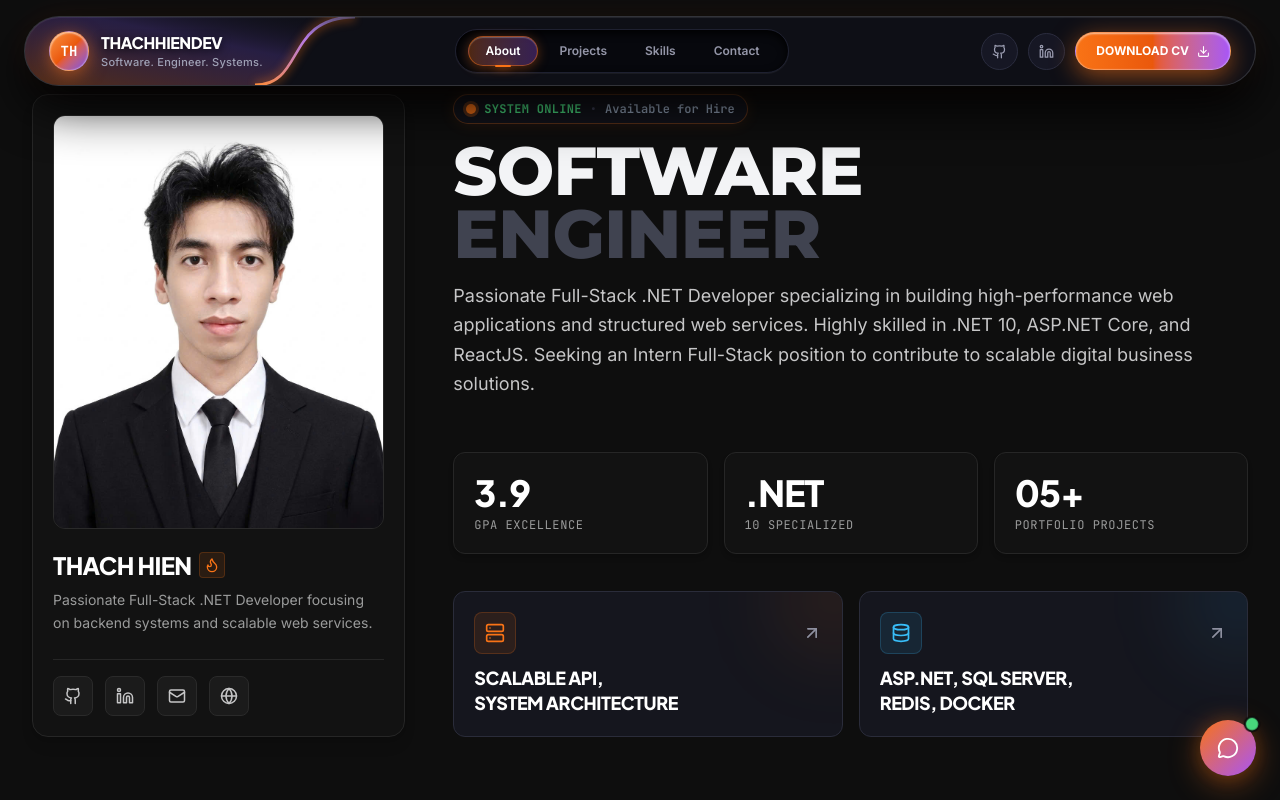
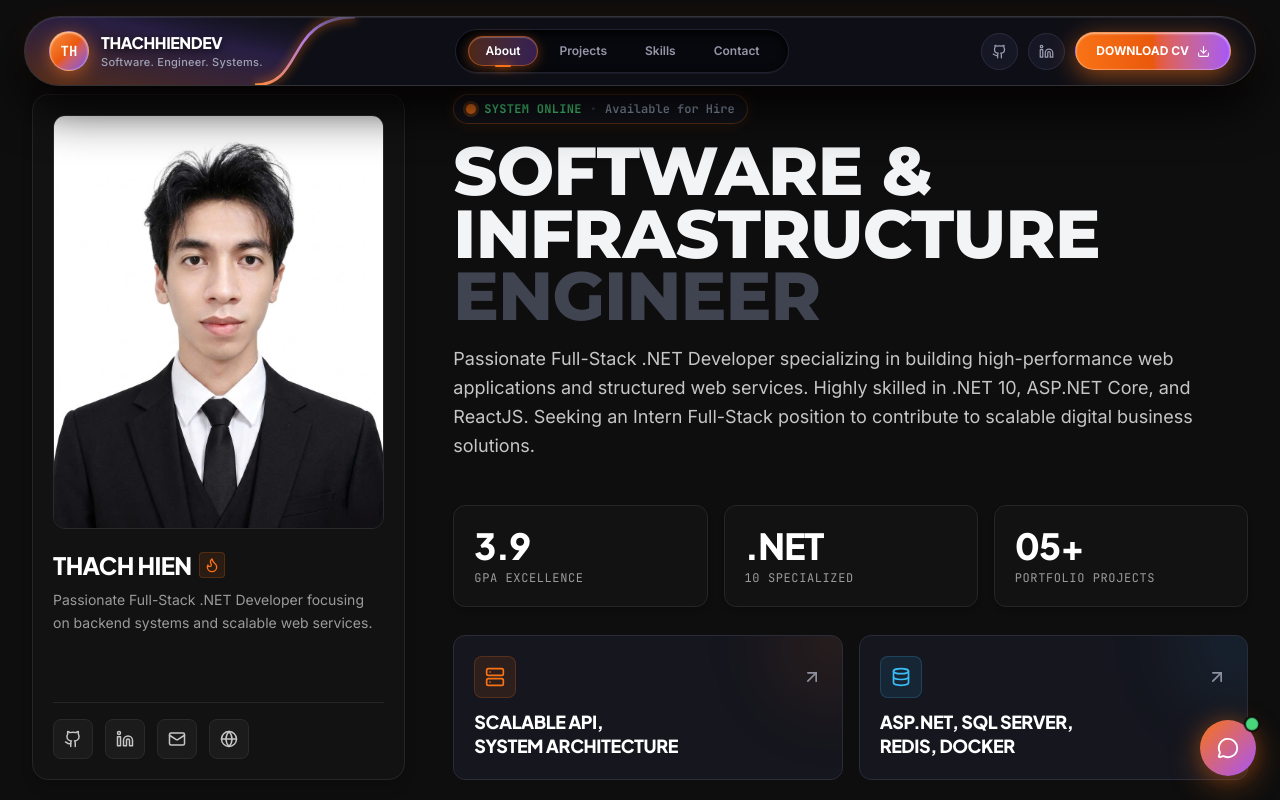
Before and after one commit to th2806-dev/personal-portfolio, a React (Vite) app: page / in a window 1280 px wide. Shown: the top 800 px of the page. Built offline with nearby package versions, Linux system fonts and the light colour scheme.

Commit message:
Update portfolio and add CV

```diff
--- a/src/components/Header.jsx
+++ b/src/components/Header.jsx
@@ -130,7 +130,7 @@ export const Header = () => {
 
           {/* 3D Elevated Pill Button (`DOWNLOAD CV`) - direct PDF download served from /public */}
           <a
-            href="/THACH-HIEN-CV-intern.pdf"
+            href="/CV_ThachHien_IT_Intern.pdf"
             download
             className="group inline-flex items-center gap-1.5 sm:gap-2 px-3.5 sm:px-5 py-2 sm:py-2.5 bg-gradient-to-r from-[var(--accent)] via-[#ea580c] to-[#a855f7] border border-white/30 text-white font-sans font-bold text-[11px] sm:text-xs rounded-full shadow-[0_6px_25px_rgba(var(--accent-rgba),0.55),inset_0_1px_2px_rgba(255,255,255,0.6)] hover:shadow-[0_8px_32px_rgba(var(--accent-rgba),0.85)] hover:scale-[1.04] active:scale-95 transition-all duration-200"
             rel="noopener noreferrer"
--- a/src/components/HeroSection.jsx
+++ b/src/components/HeroSection.jsx
@@ -97,7 +97,7 @@ export const HeroSection = ({ onSelectHighlight }) => {
 
             <div className="mb-4 space-y-0">
               <h1 className="font-hero font-extrabold text-3xl sm:text-5xl lg:text-[60px] xl:text-[68px] tracking-[-0.01em] text-[#f3f4f6] leading-[0.92] uppercase select-none">
-                SOFTWARE
+                SOFTWARE & Infrastructure
               </h1>
               <h1 className="font-hero font-extrabold text-3xl sm:text-5xl lg:text-[60px] xl:text-[68px] tracking-[-0.01em] text-[#404350] leading-[0.92] uppercase select-none">
                 ENGINEER
```
Also changed, not shown: 1 other file (tests, documents, lock files or other folders).
